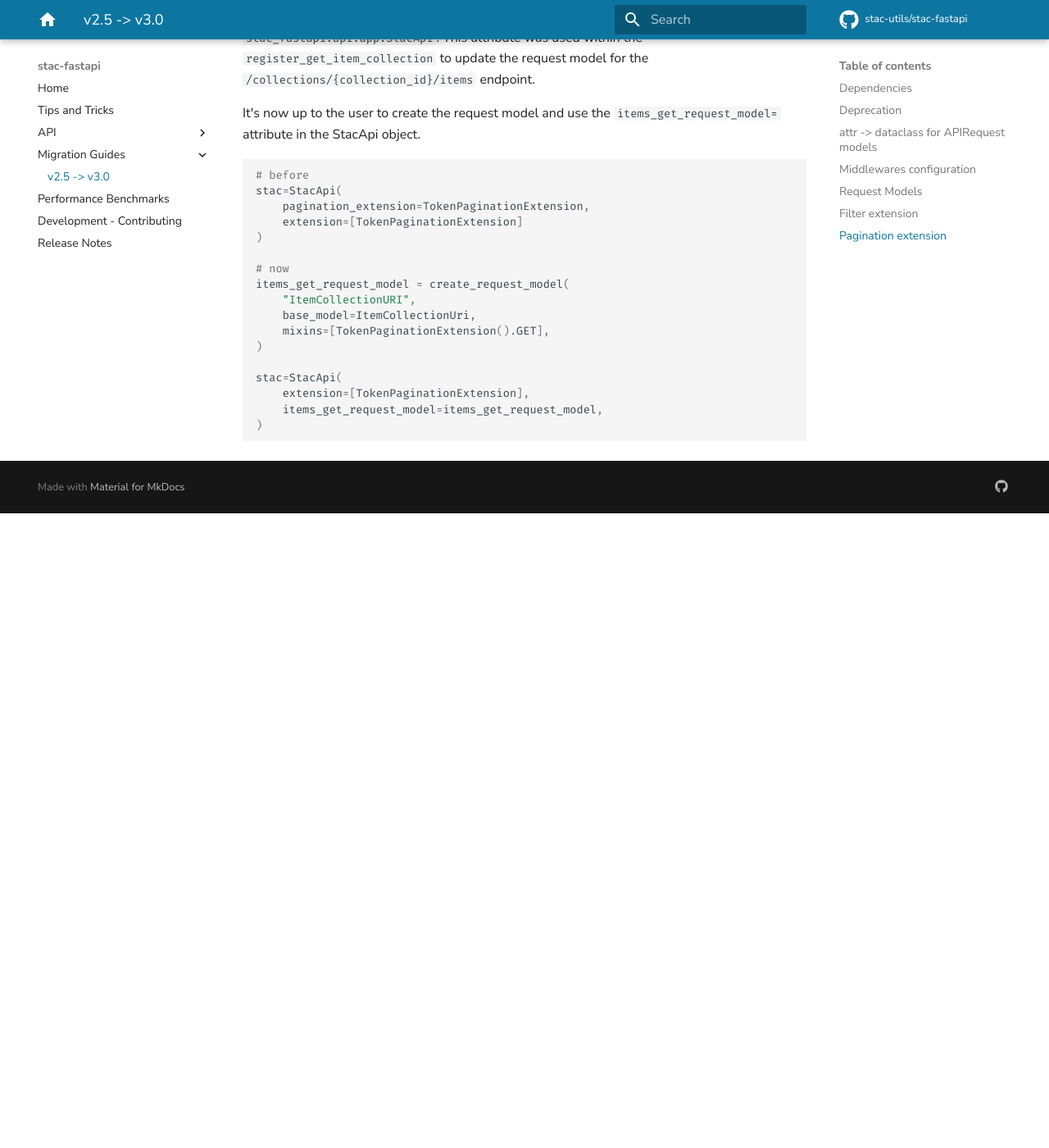
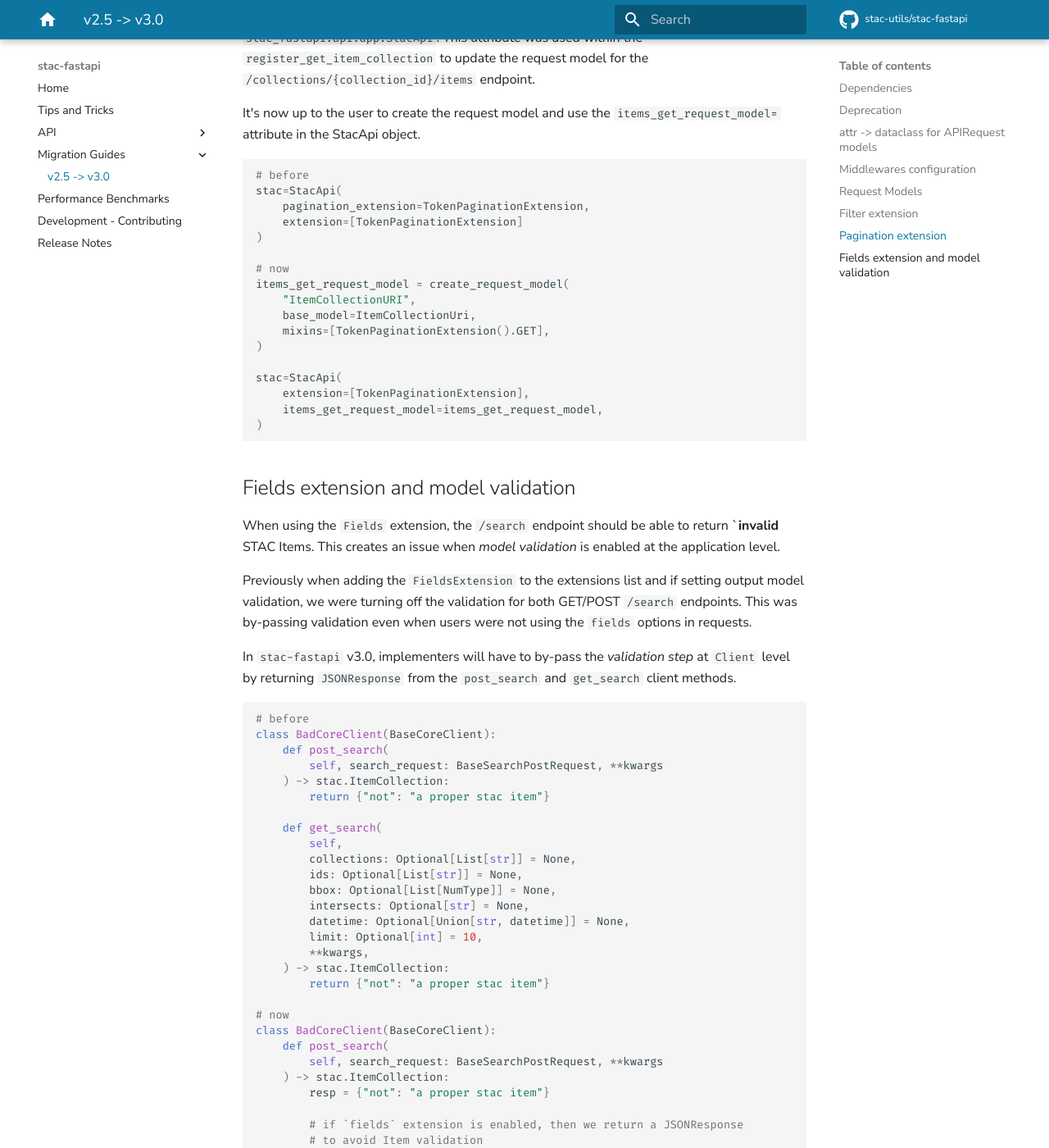
Before and after one commit to stac-utils/stac-fastapi, an MkDocs documentation site: the page built from docs/src/migrations/v3.0.0.md, in a window 1280 px wide and 1400 px high, scrolled down 4374 px. Shown: the whole window at 82% size. Built offline with MkDocs 1.6.1 and Material for MkDocs 9.7.7, drawn with Linux system fonts in a browser that asks for light colours; comment, search, counter and statistics services are not loaded; before the commit the page ends 5000 px from its top, so only the background shows below that; some of the changed text lies outside the part shown.

Commit message:
remove FieldsExtension check in StacApi

````diff
--- a/docs/src/migrations/v3.0.0.md
+++ b/docs/src/migrations/v3.0.0.md
@@ -203,3 +203,67 @@ stac=StacApi(
     items_get_request_model=items_get_request_model,
 )
 ```
+
+
+## Fields extension and model validation
+
+When using the `Fields` extension, the `/search` endpoint should be able to return `**invalid** STAC Items. This creates an issue when *model validation* is enabled at the application level.
+
+Previously when adding the `FieldsExtension` to the extensions list and if setting output model validation, we were turning off the validation for both GET/POST `/search` endpoints. This was by-passing validation even when users were not using the `fields` options in requests.
+
+In `stac-fastapi` v3.0, implementers will have to by-pass the *validation step* at `Client` level by returning `JSONResponse` from the `post_search` and `get_search` client methods.
+
+```python
+# before
+class BadCoreClient(BaseCoreClient):
+    def post_search(
+        self, search_request: BaseSearchPostRequest, **kwargs
+    ) -> stac.ItemCollection:
+        return {"not": "a proper stac item"}
+
+    def get_search(
+        self,
+        collections: Optional[List[str]] = None,
+        ids: Optional[List[str]] = None,
+        bbox: Optional[List[NumType]] = None,
+        intersects: Optional[str] = None,
+        datetime: Optional[Union[str, datetime]] = None,
+        limit: Optional[int] = 10,
+        **kwargs,
+    ) -> stac.ItemCollection:
+        return {"not": "a proper stac item"}
+
+# now
+class BadCoreClient(BaseCoreClient):
+    def post_search(
+        self, search_request: BaseSearchPostRequest, **kwargs
+    ) -> stac.ItemCollection:
+        resp = {"not": "a proper stac item"}
+
+        # if `fields` extension is enabled, then we return a JSONResponse
+        # to avoid Item validation
+        if getattr(search_request, "fields", None):
+            return JSONResponse(content=resp)
+
+        return resp
+
+    def get_search(
+        self,
+        collections: Optional[List[str]] = None,
+        ids: Optional[List[str]] = None,
+        bbox: Optional[List[NumType]] = None,
+        intersects: Optional[str] = None,
+        datetime: Optional[Union[str, datetime]] = None,
+        limit: Optional[int] = 10,
+        **kwargs,
+    ) -> stac.ItemCollection:
+        resp = {"not": "a proper stac item"}
+
+        # if `fields` extension is enabled, then we return a JSONResponse
+        # to avoid Item validation
+        if "fields" in kwargs:
+            return JSONResponse(content=resp)
+
+        return resp
+
+```
````
Also changed, not shown: CHANGES.md (+1 -0 lines), 3 other files.
